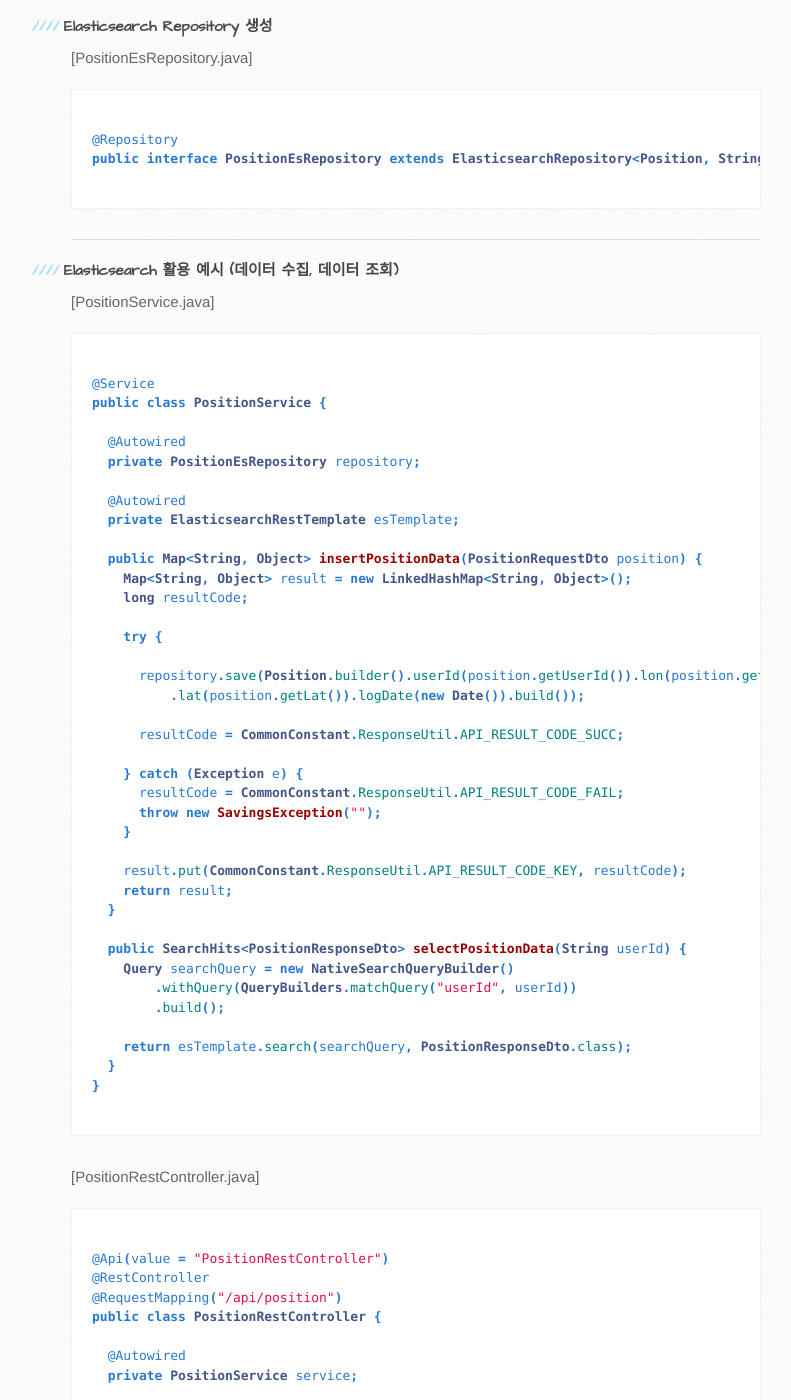
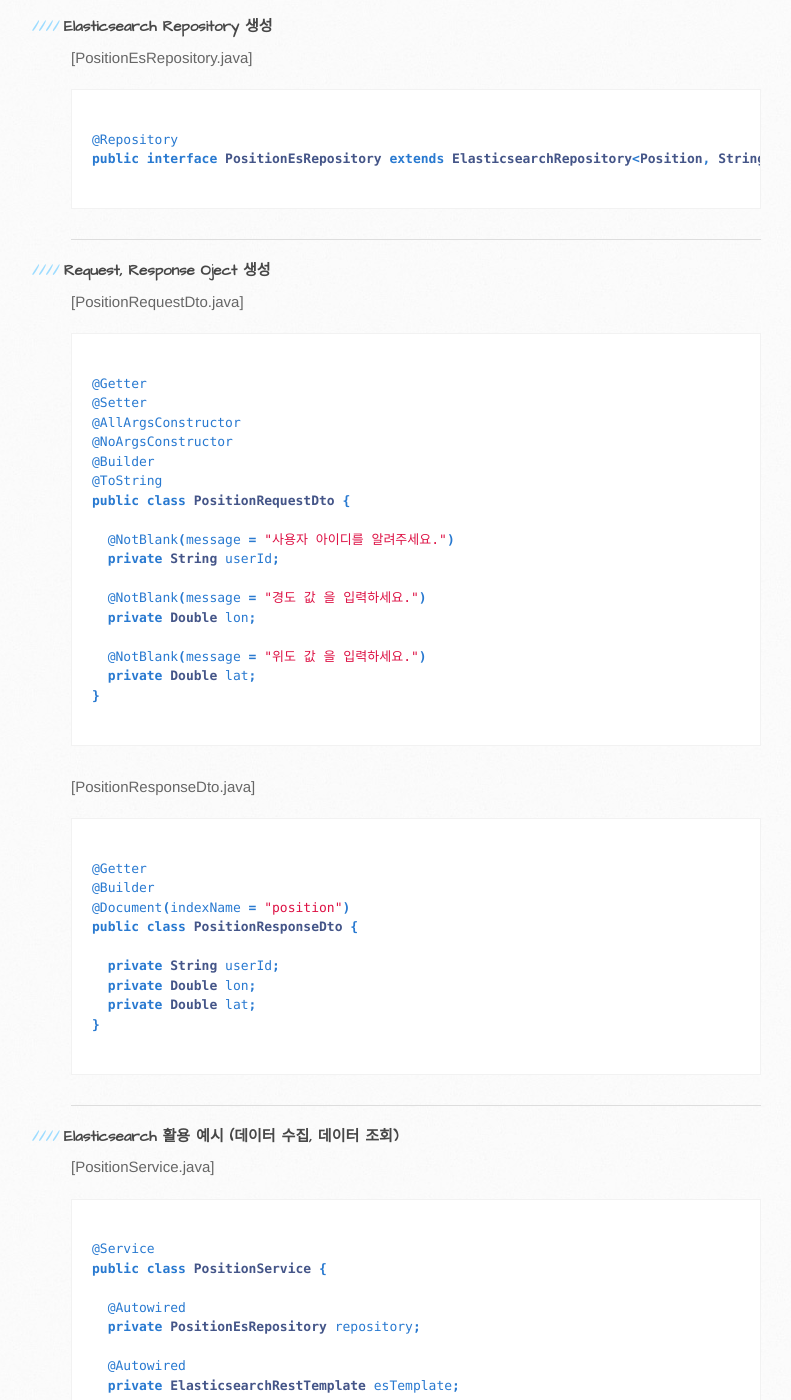
Before and after one commit to kdkrkwhr/kdkrkwhr.github.com, a Jekyll site: the page built from _posts/2021-05-12-spring-boot-elasticsearch.md, in a window 1280 px wide and 1400 px high, scrolled down 4593 px. Shown: the whole window, without its empty margins (99-890 px from the left). Built offline with Jekyll 4.4.1, drawn with Linux system fonts in a browser that asks for light colours; comment, search, counter and statistics services are not loaded; some of the changed text lies outside the part shown.

Commit message:
[upfate] 2021-05-12-spring-boot-elasticsearch 예시 소스 추가 (Request, Response DTO)

````diff
--- a/_posts/2021-05-12-spring-boot-elasticsearch.md
+++ b/_posts/2021-05-12-spring-boot-elasticsearch.md
@@ -197,7 +197,6 @@
 
 ```
 
-
 ----
 #### Elasticsearch Repository 생성
 
@@ -207,6 +206,49 @@
 
 @Repository
 public interface PositionEsRepository extends ElasticsearchRepository<Position, String> {}
+
+```
+
+----
+#### Request, Response Oject 생성
+
+[PositionRequestDto.java]
+
+```java
+
+@Getter
+@Setter
+@AllArgsConstructor
+@NoArgsConstructor
+@Builder
+@ToString
+public class PositionRequestDto {
+
+  @NotBlank(message = "사용자 아이디를 알려주세요.")
+  private String userId;
+
+  @NotBlank(message = "경도 값 을 입력하세요.")
+  private Double lon;
+
+  @NotBlank(message = "위도 값 을 입력하세요.")
+  private Double lat;
+}
+
+```
+
+[PositionResponseDto.java]
+
+```java
+
+@Getter
+@Builder
+@Document(indexName = "position")
+public class PositionResponseDto {
+
+  private String userId;
+  private Double lon;
+  private Double lat;
+}
 
 ```
 
````
Also changed, not shown: other parts of _posts/2021-05-12-spring-boot-elasticsearch.md (+1 -1 lines).
